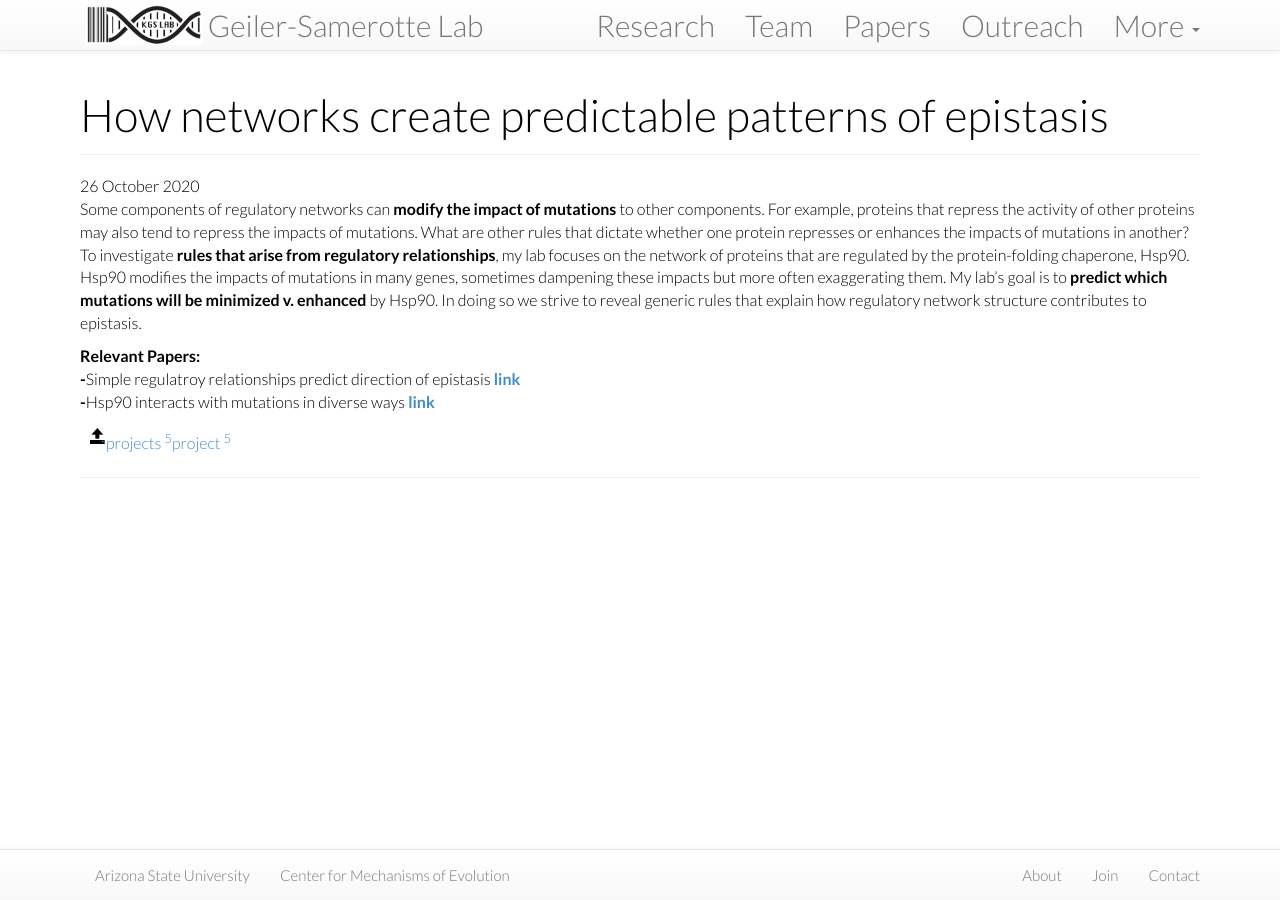
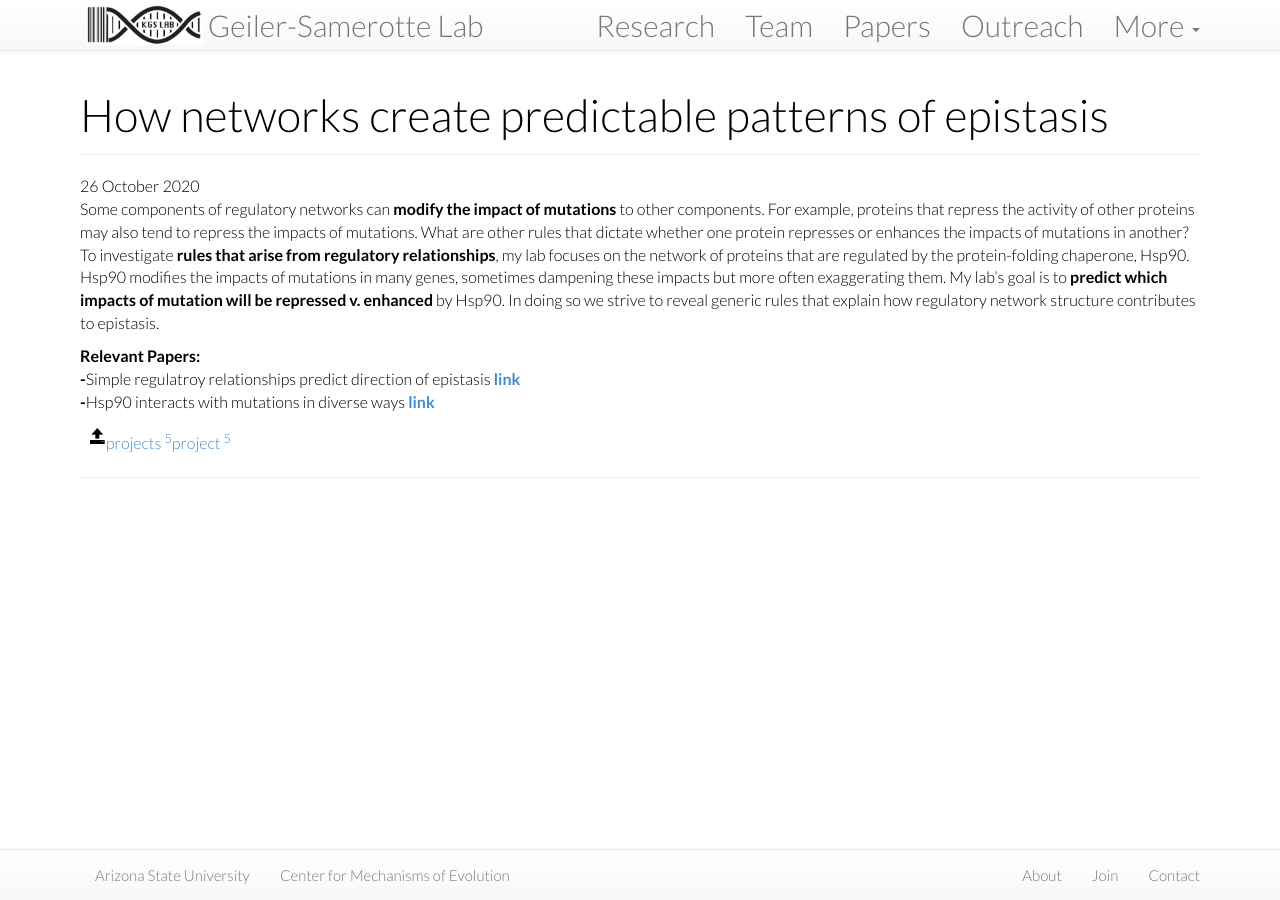
Before and after one commit to Samerotte-Lab/Samerotte-Lab.github.io, a Jekyll site: the page built from projects/_posts/2020-10-26-networks.md, in a window 1280 px wide. Built offline with Jekyll 4.4.1, drawn with Linux system fonts in a browser that asks for light colours; nearby versions of some CDN libraries.

Commit message:
networks

```diff
--- a/projects/_posts/2020-10-26-networks.md
+++ b/projects/_posts/2020-10-26-networks.md
@@ -8,7 +8,7 @@
 ---
 {% include JB/setup %}
 
-Some components of regulatory networks can <b>modify the impact of mutations</b> to other components. For example, proteins that repress the activity of other proteins may also tend to repress the impacts of mutations. What are other rules that dictate whether one protein represses or enhances the impacts of mutations in another? To investigate <b>rules that arise from regulatory relationships</b>, my lab focuses on the network of proteins that are regulated by the protein-folding chaperone, Hsp90. Hsp90 modifies the impacts of mutations in many genes, sometimes dampening these impacts but more often exaggerating them. My lab’s goal is to <b>predict which mutations will be minimized v. enhanced</b> by Hsp90. In doing so we strive to reveal generic rules that explain how regulatory network structure contributes to epistasis.
+Some components of regulatory networks can <b>modify the impact of mutations</b> to other components. For example, proteins that repress the activity of other proteins may also tend to repress the impacts of mutations. What are other rules that dictate whether one protein represses or enhances the impacts of mutations in another? To investigate <b>rules that arise from regulatory relationships</b>, my lab focuses on the network of proteins that are regulated by the protein-folding chaperone, Hsp90. Hsp90 modifies the impacts of mutations in many genes, sometimes dampening these impacts but more often exaggerating them. My lab’s goal is to <b>predict which impacts of mutation will be repressed v. enhanced</b> by Hsp90. In doing so we strive to reveal generic rules that explain how regulatory network structure contributes to epistasis.
 
 <b>Relevant Papers:</b><br>
 <b>-</b>Simple regulatroy relationships predict direction of epistasis <b>[link](https://kgslab.org/papers/paper/canalization-review)</b><br>
```
